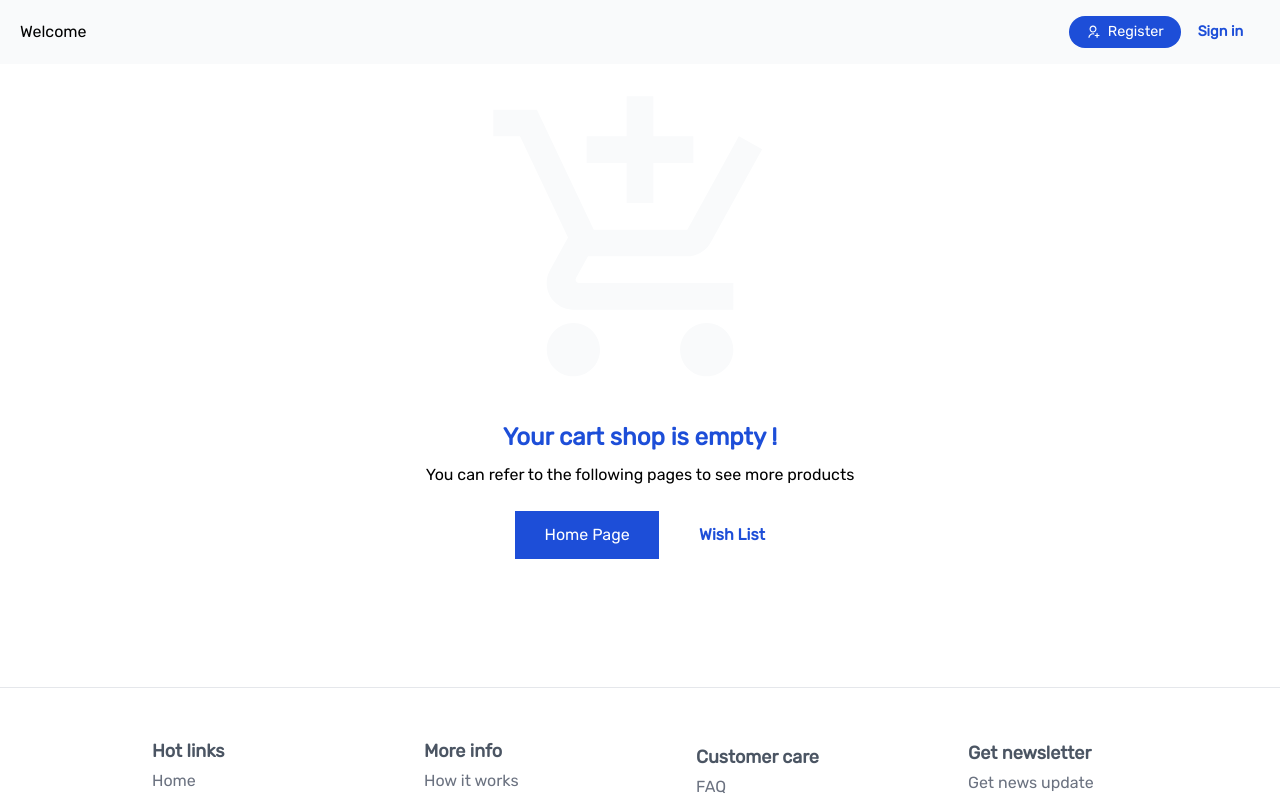
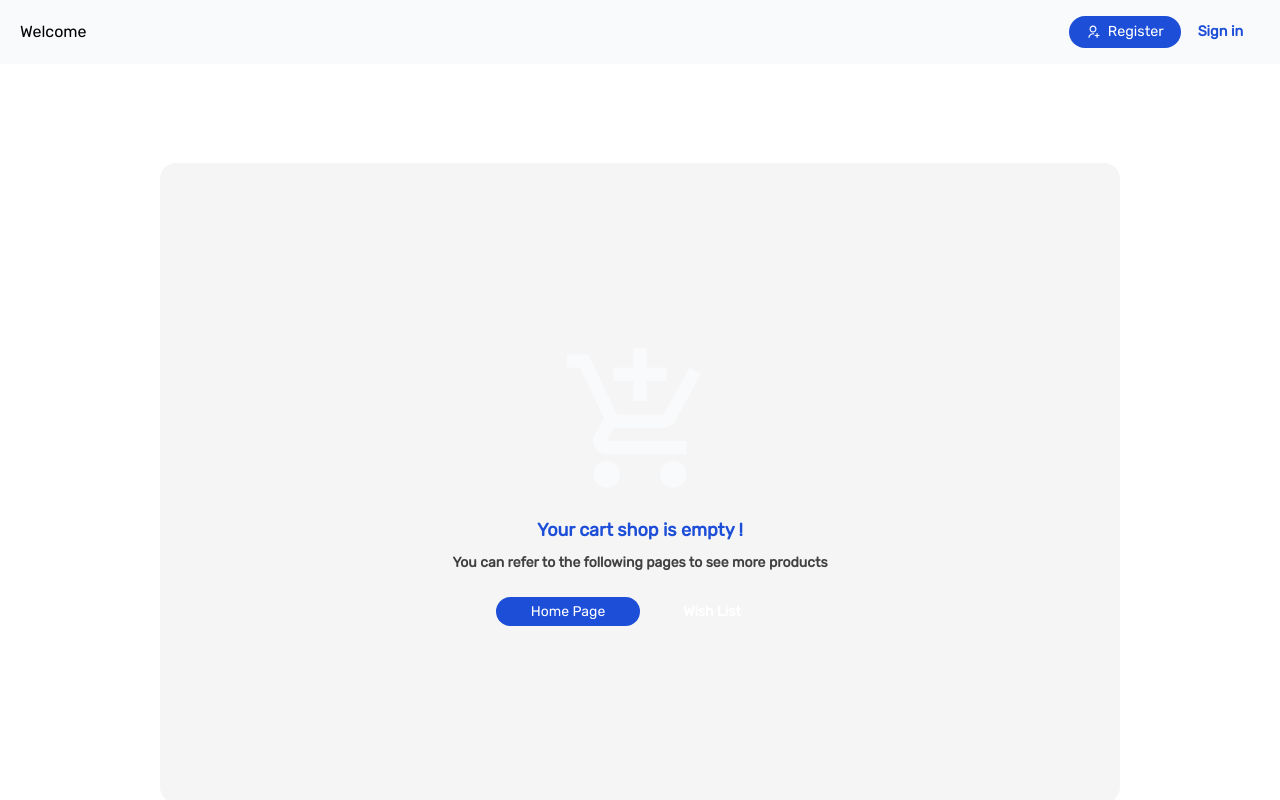
Before and after one commit to isrezaei/solo-shop, a React (Create React App) app: page /cart-shop in a window 1280 px wide. Shown: the top 800 px of the page. Built offline with nearby package versions, Linux system fonts and the light colour scheme; what tailwindcss-neumorphism would draw is missing.

Commit message:
fix styles Empty Cart

```diff
--- a/src/Components/Cart_Shop/Each_Product.jsx
+++ b/src/Components/Cart_Shop/Each_Product.jsx
@@ -105,7 +105,7 @@ export const Each_Product = ({ids}) =>
 
                 <div className='
             flex justify-evenly items-center
-            xs:w-20 xs:bg-white xs:rounded-full xs:absolute xs:top-[4rem] xs:right-3
+            xs:w-20 xs:bg-white xs:rounded-full xs:absolute xs:top-[4rem] xs:right-4
             md:w-28 md:bg-transparent md:absolute md:top-[5rem] md:right-2
             lg:w-28 lg:bg-transparent lg:relative lg:top-0 xs:right-0'>
 
--- a/src/Components/Cart_Shop/Empty_Alert.jsx
+++ b/src/Components/Cart_Shop/Empty_Alert.jsx
@@ -7,26 +7,20 @@ export const Empty_Alert = () =>
     const Navigation = useNavigate()
 
     return (
-        <div className='container max-w-max-w-8xl flex justify-center items-center mx-auto mt-10'>
+        <div className='mx-auto xs:my-5  h-screen flex justify-center items-center '>
 
-            <div className='w-6/12 h-100 flex flex-col justify-center items-center gap-4'>
+            <div className='flex flex-col justify-center items-center gap-4 md:w-[60rem] md:h-[40rem] md:bg-neutral-100 md:rounded-2xl'>
 
-                <MdAddShoppingCart className='text-20xl text-gray-50 text-blue-800'/>
-
-
+                <MdAddShoppingCart className='xs:text-[10rem] text-gray-50 text-blue-800'/>
                 <div className='flex flex-col justify-center items-center gap-2'>
-                    <p className='text-2xl font-bold text-blue-700'>Your cart shop is empty !</p>
-                    <p>You can refer to the following pages to see more products</p>
-
-                    <div className='flex justify-center items-center gap-10 mt-4'>
-                        <p className='w-36 text-center bg-blue-700 text-white p-3 cursor-pointer' onClick={()=> Navigation('/')}>Home Page</p>
-                        <p className='text-blue-700 font-bold cursor-pointer'>Wish List</p>
+                    <p className='xs:text-sm md:text-lg font-bold text-blue-700'>Your cart shop is empty !</p>
+                    <p className='xs:text-sm text-center font-bold text-neutral-700'>You can refer to the following pages to see more products</p>
+                    <div className='flex justify-center items-center mt-4'>
+                        <p className='w-36 p-1 text-center text-sm bg-blue-700 text-white rounded-2xl cursor-pointer' onClick={()=> Navigation('/')}>Home Page</p>
+                        <p className='w-36 p-1 text-center text-sm text-blue-700 font-bold text-white  cursor-pointer'>Wish List</p>
                     </div>
-
                 </div>
-
             </div>
-
         </div>
     )
 }
--- a/src/Components/Footer/Footer.jsx
+++ b/src/Components/Footer/Footer.jsx
@@ -38,7 +38,7 @@ export const Footer = () =>
                 <div className='w-[10rem] h-auto flex flex-col justify-start gap-1 items-start cursor-pointer'>
                     <p className='
                     font-bold  text-gray-600
-                    xs:mt-3 xs:text-[1rem]
+                    xs:mt-6 xs:text-[1rem]
                     lg:text-lg'>Customer care</p>
                     <p className='text-gray-500 xs:text-sm lg:text-[1rem]'>FAQ</p>
                     <p className='text-gray-500 xs:text-sm lg:text-[1rem]'>Terms of use</p>
@@ -49,7 +49,7 @@ export const Footer = () =>
                 <div className='w-[10rem] h-auto flex flex-col justify-start gap-1 items-start cursor-pointer'>
                     <p className='
                     font-bold  text-gray-600
-                    xs:mt-3 xs:text-[1rem]
+                    xs:mt-6 xs:text-[1rem]
                     lg:text-lg'>Get newsletter</p>
                     <p className='text-gray-500 xs:text-sm lg:text-[1rem]'>Get news update</p>
                     <div className='w-full h-full mt-2 flex flex-col justify-start items-start cursor-pointer'>
--- a/tailwind.config.js
+++ b/tailwind.config.js
@@ -77,7 +77,6 @@ module.exports = {
       '5xl': '3rem',
       '6xl': '4rem',
       '7xl': '5rem',
-      '20xl': '20rem',
     },
 
     screens: {
```
